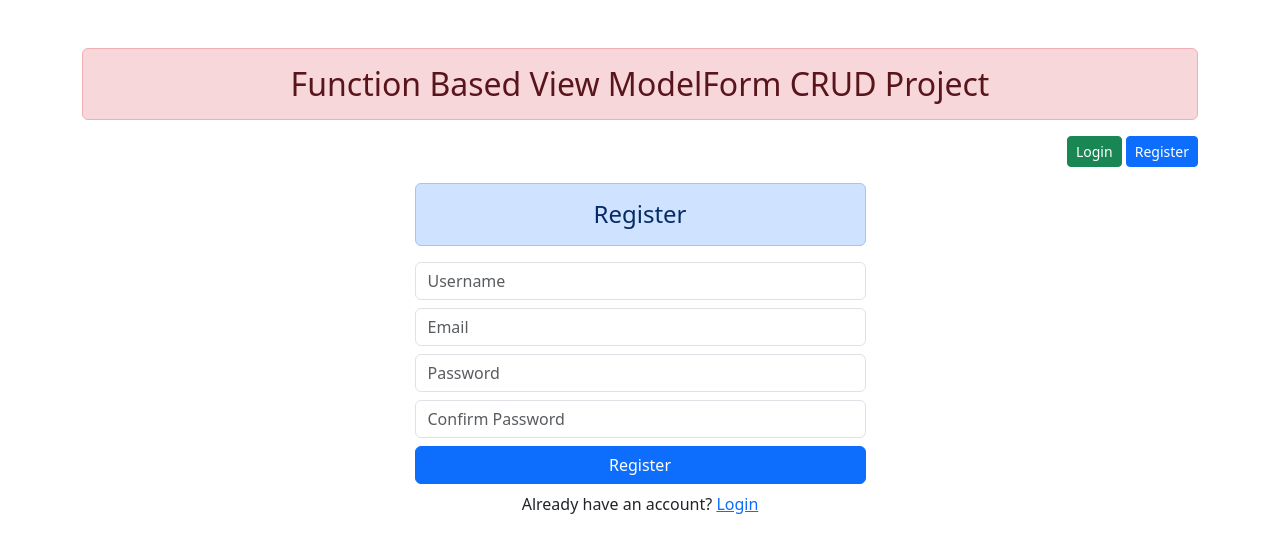
After one commit to Samarth0325/Django-Project-with-CRUD-Operations, a Django app: page /register/ in a window 1280 px wide. The commit adds this page. Shown: the top 553 px of the page. Run offline with Django 5.2, Linux system fonts and the light colour scheme; some libraries are stand-ins or nearby versions.

Commit message:
I can just add login and registration page for my project authentication purpose.

```diff
--- a/crudproject1/urls.py
+++ b/crudproject1/urls.py
@@ -16,12 +16,16 @@ Including another URLconf
 """
 from django.contrib import admin
 from django.urls import path
-from enroll import views
+from enroll import views, auth_views
 
 urlpatterns = [
     path('admin/', admin.site.urls),
-    path('', views.add_show, name="addandshow"),
+
+    path('', views.add_show, name='addandshow'),
+    path('update/<int:id>/', views.update_data, name='updatedata'),
     path('delete/<int:id>/', views.delete_data, name='deletedata'),
-    path('<int:id>/', views.update_data, name='updatedata'),
 
+    path('login/', auth_views.login_view, name='login'),
+    path('register/', auth_views.register_view, name='register'),
+    path('logout/', auth_views.logout_view, name='logout'),
 ]
--- a/enroll/admin.py
+++ b/enroll/admin.py
@@ -1,6 +1,6 @@
 from django.contrib import admin
-from .models import User
+from .models import Student
 # Register your models here.
-@admin.register(User)     #we call the model data in admin page to store it to database.
+@admin.register(Student)     #we call the model data in admin page to store it to database.
 class UserAdmin(admin.ModelAdmin):
-    list_display = ('id','name','email','password')
+    list_display = ('id','name','email')
--- /dev/null
+++ b/enroll/auth_views.py
@@ -0,0 +1,58 @@
+from django.shortcuts import render, redirect
+from django.contrib.auth.models import User
+from django.contrib.auth import authenticate, login, logout
+from django.contrib import messages
+
+#Login View
+def login_view(request):
+    if request.user.is_authenticated:
+        return redirect('addandshow')
+
+    if request.method == 'POST':
+        username = request.POST.get('username')
+        password = request.POST.get('password')
+
+        user = authenticate(request, username=username, password=password)
+        if user:
+            login(request, user)
+            return redirect('addandshow')
+        else:
+            messages.error(request, "Invalid username or password")
+
+    return render(request, 'enroll/login.html')
+
+#Register View
+def register_view(request):
+    if request.user.is_authenticated:
+        return redirect('addandshow')
+
+    if request.method == 'POST':
+        username = request.POST.get('username')
+        email = request.POST.get('email')
+        password1 = request.POST.get('password1')
+        password2 = request.POST.get('password2')
+
+        if password1 != password2:
+            messages.error(request, "Passwords do not match")
+            return redirect('register')
+
+        if User.objects.filter(username=username).exists():
+            messages.error(request, "Username already exists")
+            return redirect('register')
+
+        user = User.objects.create_user(
+            username=username,
+            email=email,
+            password=password1
+        )
+        user.save()
+
+        messages.success(request, "Registration successful. Please login.")
+        return redirect('login')
+
+    return render(request, 'enroll/register.html')
+
+#Logout view
+def logout_view(request):
+    logout(request)
+    return redirect('login')
--- a/enroll/templates/enroll/addandshow.html
+++ b/enroll/templates/enroll/addandshow.html
@@ -19,7 +19,6 @@
                     <th scope="col">ID</th>
                     <th scope="col">Name</th>
                     <th scope="col">Email</th>
-                    <th scope="col">Password</th>
                     <th scope="col">Action</th>
                 </tr>
             </thead>
@@ -29,7 +28,6 @@
                     <th scope="row">{{st.id}}</th>
                     <td>{{st.name}}</td>
                     <td>{{st.email}}</td>
-                    <td>{{st.password}}</td>
                     <td>
                         <a href="{% url 'updatedata' st.id %}" class="btn btn-warning btn-sm">Edit</a>
                         <form action="{% url 'deletedata' st.id %}" method="post" class="d-inline">      {% csrf_token %}
--- a/enroll/templates/enroll/base.html
+++ b/enroll/templates/enroll/base.html
@@ -10,6 +10,16 @@
 <body>
     <div class="container mt-5">
         <h2 class="text-center alert alert-danger">Function Based View ModelForm CRUD Project</h2>
+
+    <div class="text-end mb-3">
+        {% if user.is_authenticated %}
+        <span class="me-2">Welcome, {{ user.username }}</span>
+        <a href="{% url 'logout' %}" class="btn btn-danger btn-sm">Logout</a>
+        {% else %}
+        <a href="{% url 'login' %}" class="btn btn-success btn-sm">Login</a>
+        <a href="{% url 'register' %}" class="btn btn-primary btn-sm">Register</a>
+        {% endif %}
+    </div>
 
         {% block content %}
 
--- /dev/null
+++ b/enroll/templates/enroll/register.html
@@ -0,0 +1,30 @@
+{% extends 'enroll/base.html' %}
+{% block content %}
+
+<div class="row justify-content-center">
+  <div class="col-sm-5">
+    <h4 class="alert alert-primary text-center">Register</h4>
+
+    {% if messages %}
+      {% for message in messages %}
+        <div class="alert alert-danger">{{ message }}</div>
+      {% endfor %}
+    {% endif %}
+
+    <form method="POST">
+      {% csrf_token %}
+      <input type="text" name="username" class="form-control mb-2" placeholder="Username" required>
+      <input type="email" name="email" class="form-control mb-2" placeholder="Email" required>
+      <input type="password" name="password1" class="form-control mb-2" placeholder="Password" required>
+      <input type="password" name="password2" class="form-control mb-2" placeholder="Confirm Password" required>
+      <input type="submit" class="btn btn-primary w-100" value="Register">
+    </form>
+
+    <p class="mt-2 text-center">
+      Already have an account?
+      <a href="{% url 'login' %}">Login</a>
+    </p>
+  </div>
+</div>
+
+{% endblock %}
```
Also changed, not shown: enroll/forms.py (+5 -8 lines), enroll/models.py (+4 -3 lines), enroll/templates/enroll/login.html (added, +28 -0 lines), enroll/views.py (+10 -7 lines), db.sqlite3, enroll/migrations/0001_initial.py, 1 other file.
